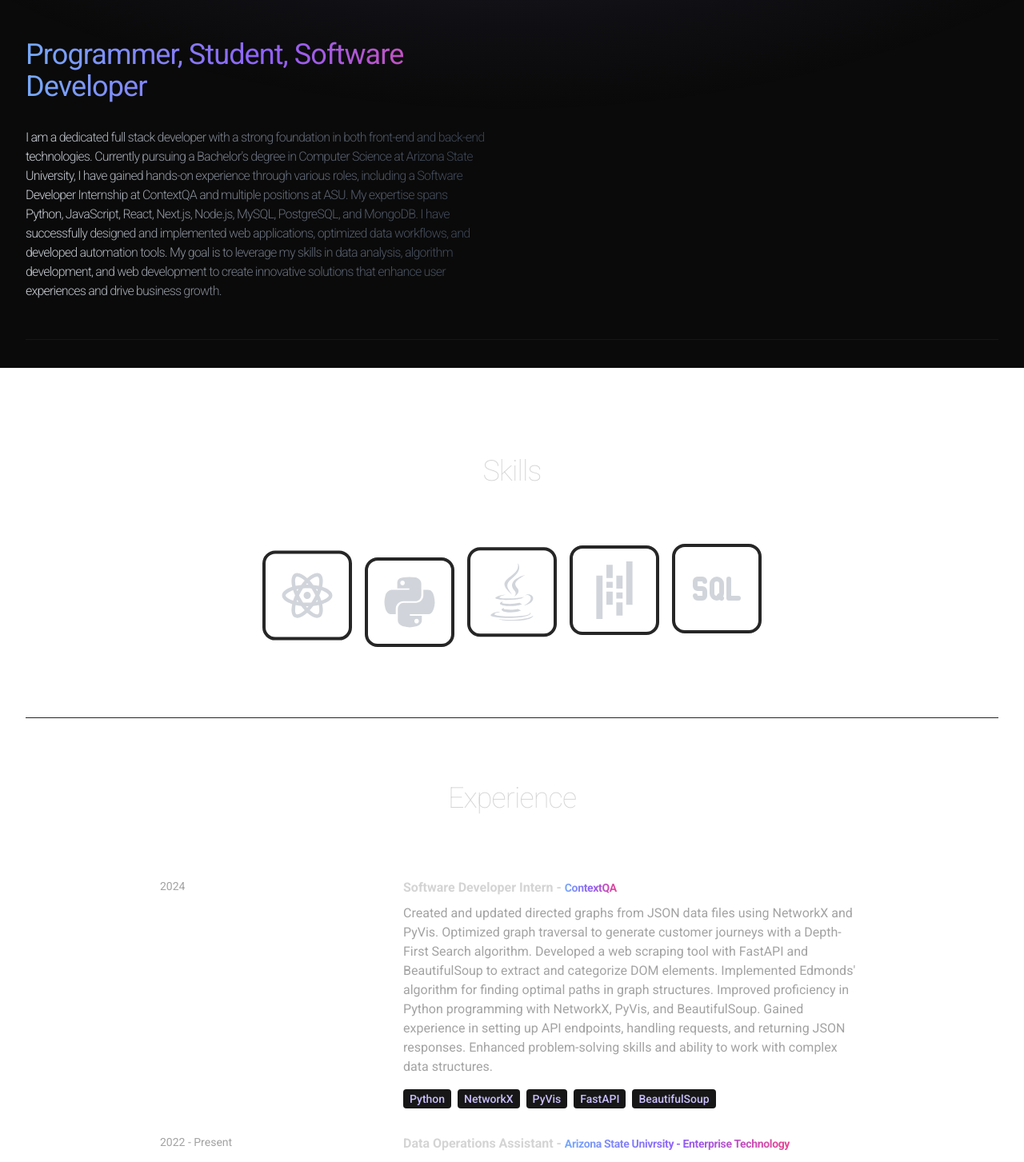
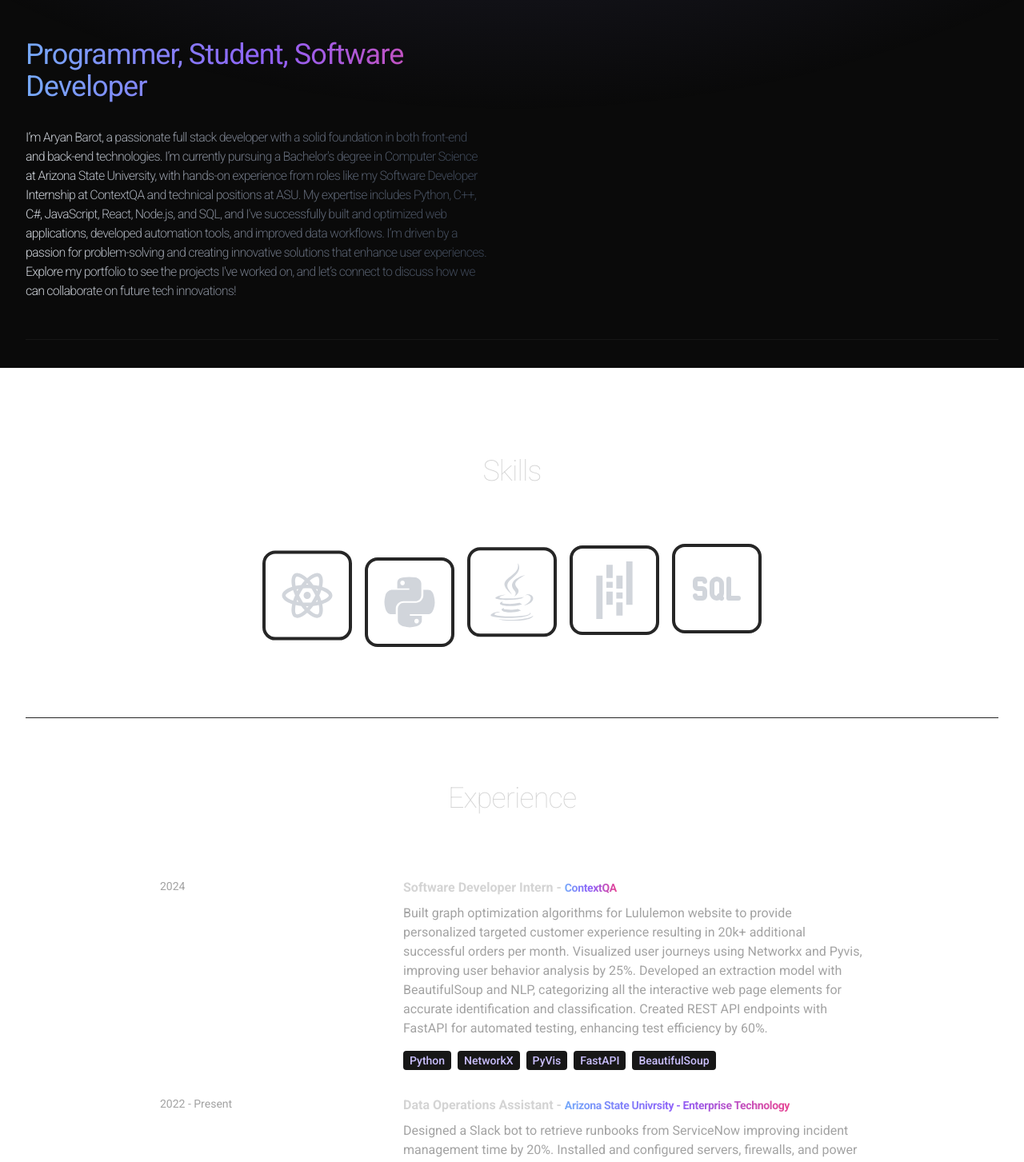
Before and after one commit to aaronbarought/MyPortfolio, a React (Vite) app: page / in a window 1280 px wide. Shown: the part 340-1793 px from the top of the page at 80% size. Built offline with nearby package versions, Linux system fonts and the light colour scheme.

Commit message:
3rd commit

```diff
--- a/src/constants/index.js
+++ b/src/constants/index.js
@@ -3,7 +3,11 @@ import project2 from "../assets/projects/project-2.jpg";
 import project3 from "../assets/projects/project-3.jpg";
 import project4 from "../assets/projects/project-4.jpg";
 
-export const HERO_CONTENT = `I am a dedicated full stack developer with a strong foundation in both front-end and back-end technologies. Currently pursuing a Bachelor's degree in Computer Science at Arizona State University, I have gained hands-on experience through various roles, including a Software Developer Internship at ContextQA and multiple positions at ASU. My expertise spans Python, JavaScript, React, Next.js, Node.js, MySQL, PostgreSQL, and MongoDB. I have successfully designed and implemented web applications, optimized data workflows, and developed automation tools. My goal is to leverage my skills in data analysis, algorithm development, and web development to create innovative solutions that enhance user experiences and drive business growth.`;
+export const HERO_CONTENT = `I’m Aryan Barot, a passionate full stack developer with a solid foundation in both front-end and back-end technologies. I’m currently pursuing a Bachelor's degree in Computer Science at Arizona State University, with hands-on experience from roles like my Software Developer Internship at ContextQA and technical positions at ASU.
+
+My expertise includes Python, C++, C#, JavaScript, React, Node.js, and SQL, and I've successfully built and optimized web applications, developed automation tools, and improved data workflows. I’m driven by a passion for problem-solving and creating innovative solutions that enhance user experiences.
+
+Explore my portfolio to see the projects I've worked on, and let’s connect to discuss how we can collaborate on future tech innovations!`;
 
 export const ABOUT_TEXT = `I am a dedicated and versatile full stack developer with a passion for creating efficient and user-friendly web applications. With 5 years of professional experience, I have worked with a variety of technologies, including React, Next.js, Node.js, MySQL, PostgreSQL, and MongoDB. My journey in web development began with a deep curiosity for how things work, and it has evolved into a career where I continuously strive to learn and adapt to new challenges. I thrive in collaborative environments and enjoy solving complex problems to deliver high-quality solutions. Outside of coding, I enjoy staying active, exploring new technologies, and contributing to open-source projects.`;
 
@@ -12,7 +16,11 @@ export const EXPERIENCES = [
     year: "2024",
     role: "Software Developer Intern",
     company: "ContextQA",
-    description: `Created and updated directed graphs from JSON data files using NetworkX and PyVis. Optimized graph traversal to generate customer journeys with a Depth-First Search algorithm. Developed a web scraping tool with FastAPI and BeautifulSoup to extract and categorize DOM elements. Implemented Edmonds' algorithm for finding optimal paths in graph structures. Improved proficiency in Python programming with NetworkX, PyVis, and BeautifulSoup. Gained experience in setting up API endpoints, handling requests, and returning JSON responses. Enhanced problem-solving skills and ability to work with complex data structures.`,
+    description: `Built graph optimization algorithms for Lululemon website to provide personalized targeted customer experience resulting in 20k+ additional successful orders per month.
+    Visualized user journeys using Networkx and Pyvis, improving user behavior analysis by 25%.
+    Developed an extraction model with BeautifulSoup and NLP, categorizing all the interactive web page elements for accurate identification and classification.
+    Created REST API endpoints with FastAPI for automated testing, enhancing test efficiency by 60%.
+    `,
     technologies: ["Python", "NetworkX", "PyVis", "FastAPI", "BeautifulSoup"],
   },
   {
```
